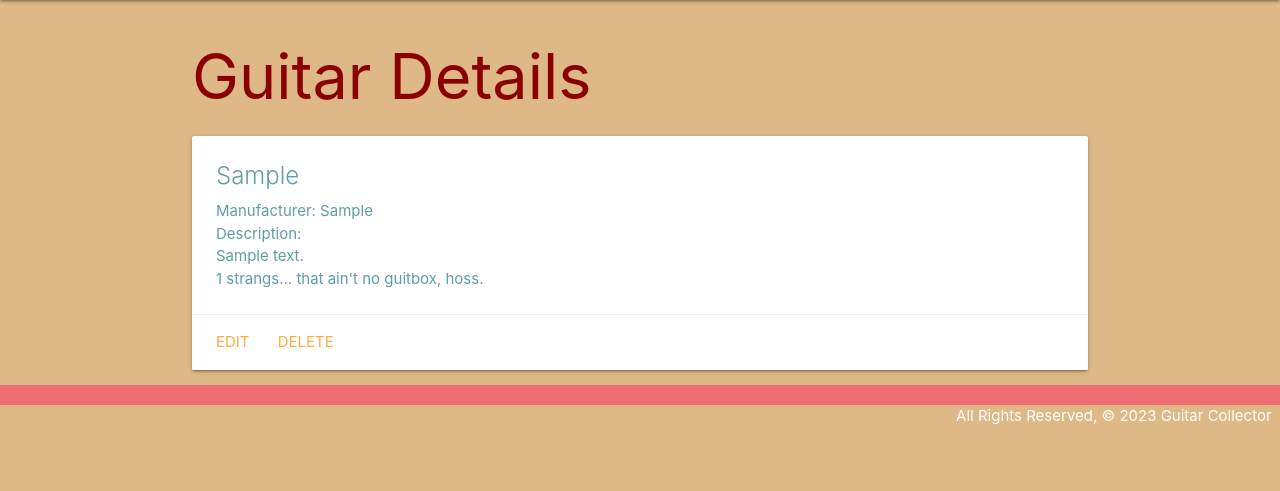
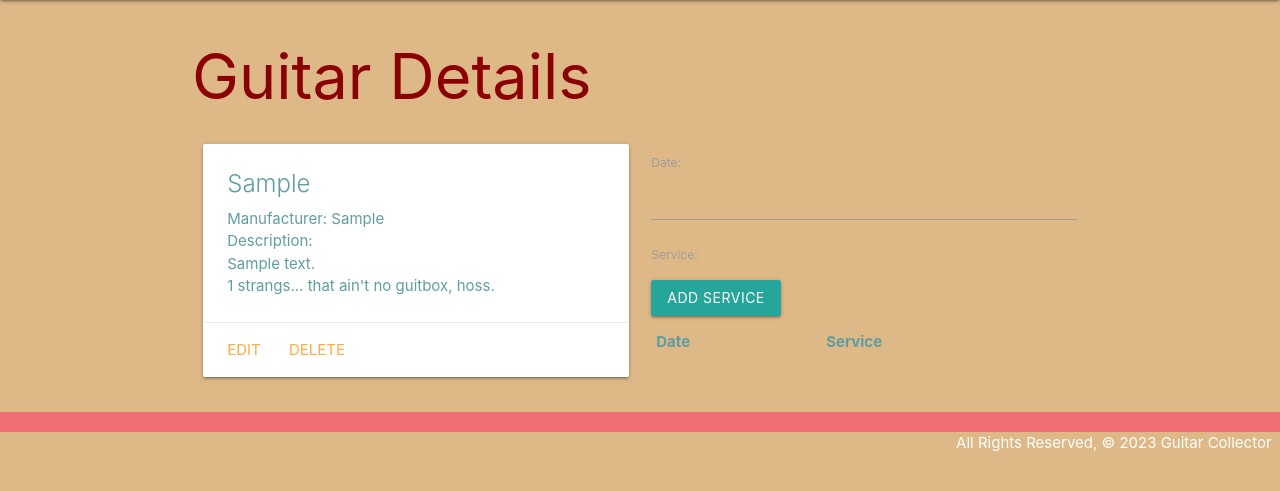
Before and after one commit to davidxv15/Guitar-Collector, a Django app: page /guitars/1/ in a window 1280 px wide. Shown: the part 64-555 px from the top of the page. Run offline with Django 4.2, Linux system fonts and the light colour scheme; tables that the repository leaves empty hold one stand-in row (values such as "Sample post"); lists and menus that the app fills with data are empty.

Commit message:
Guitar Service Add Ready

```diff
--- a/main_app/admin.py
+++ b/main_app/admin.py
@@ -1,5 +1,6 @@
 from django.contrib import admin
-from.models import Guitar
+from.models import Guitar, Maintenance
 # Register your models here.
 
 admin.site.register(Guitar)
+admin.site.register(Maintenance)
--- /dev/null
+++ b/main_app/forms.py
@@ -0,0 +1,9 @@
+# forms.py
+
+from django.forms import ModelForm
+from .models import Maintenance
+
+class MaintenanceForm(ModelForm):
+  class Meta:
+    model = Maintenance
+    fields = ['date', 'service']
--- a/main_app/models.py
+++ b/main_app/models.py
@@ -1,5 +1,11 @@
 from django.db import models
 from django.urls import reverse
+
+SERVICES = (
+   ('R', 'Restringing'),
+   ('I', 'Intonation'),
+   ('D', 'Detailing')
+)
 
 # Create your models here.
 class Guitar(models.Model):
@@ -8,8 +14,22 @@ class Guitar(models.Model):
     description = models.TextField(max_length=250)
     strings = models.IntegerField()
 
-    def __str__(self):
-        return self.model
+def __str__(self):
+        return f'{self.name} ({self.id})'
+# **************************************
 
-    def get_absolute_url(self):
+def get_absolute_url(self):
         return reverse('detail', kwargs={'guitar_id': self.id})
+
+def maintain_for_today(self):
+     return self.maintenance_set.filter(date=date.today()).count() >= len(SERVICES)
+
+class Maintenance(models.Model):
+  date = models.DateField()
+  service = models.CharField(max_length=1, choices=SERVICES, default=SERVICES[0][0])
+
+guitar = models.ForeignKey(Guitar, on_delete=models.CASCADE)
+
+def __str__(self):
+    # Nice method for obtaining the friendly value of a Field.choice
+    return f"{self.get_service_display()} on {self.date}"
--- a/main_app/templates/guitars/detail.html
+++ b/main_app/templates/guitars/detail.html
@@ -3,8 +3,10 @@
 
 <h1>Guitar Details</h1>
 
-<div class="card">
-  <div class="card-content">
+<div class="row">
+ <div class="col s6">
+  <div class="card">
+   <div class="card-content">
     <span class="card-title">{{ guitar.model }}</span>
     <p>Manufacturer: {{ guitar.manufacturer }}</p>
     <p>Description: {{ guitar.description|linebreaks }}</p>
@@ -19,5 +21,29 @@
     <a href="{% url 'guitars_delete' guitar.id %}">Delete</a>
   </div>
 </div>
+</div>
+
+<div class="col s6">
+    <form method="POST">
+        {% csrf_token %}
+        <!-- Render the inputs -->
+        {{ maintenance_form.as_p }}
+        <input type="submit" class="btn" value="Add Service">
+      </form>
+  <table class="striped">
+    <thead>
+      <tr><th>Date</th><th>Service</th></tr>
+    </thead>
+    <tbody>
+      {% for maintenance in guitar.maintenance_set.all %}
+        <tr>
+          <td>{{maintenance.date}}</td>
+          <td>{{maintenance.get_service_display}}</td>
+        </tr>
+      {% endfor %}
+    </tbody>
+  </table>
+</div>
+</div>
 
 {% endblock %}
--- a/main_app/views.py
+++ b/main_app/views.py
@@ -2,6 +2,7 @@ from django.shortcuts import render
 # importing guitar MODEL
 from django.views.generic.edit import CreateView, UpdateView, DeleteView
 from .models import Guitar
+from .forms import MaintenanceForm
 
 guitars = [
     {'model': 'Telecaster', 'manufacturer': 'Fender', 'description':'Solid-body electric guitar', 'strings': 6},
@@ -23,7 +24,8 @@ def guitars_index(request):
 
 def guitars_detail(request, guitar_id):
   guitar = Guitar.objects.get(id=guitar_id)
-  return render(request, 'guitars/detail.html', { 'guitar': guitar })
+  maintenance_form = MaintenanceForm()
+  return render(request, 'guitars/detail.html', { 'guitar': guitar, 'maintenance_form': maintenance_form })
 
 class GuitarCreate(CreateView):
     model = Guitar
```
Also changed, not shown: main_app/migrations/0002_maintenence_alter_guitar_description.py (added), main_app/migrations/0003_rename_maintenence_maintenance.py (added), main_app/migrations/0004_alter_maintenance_date.py (added).
